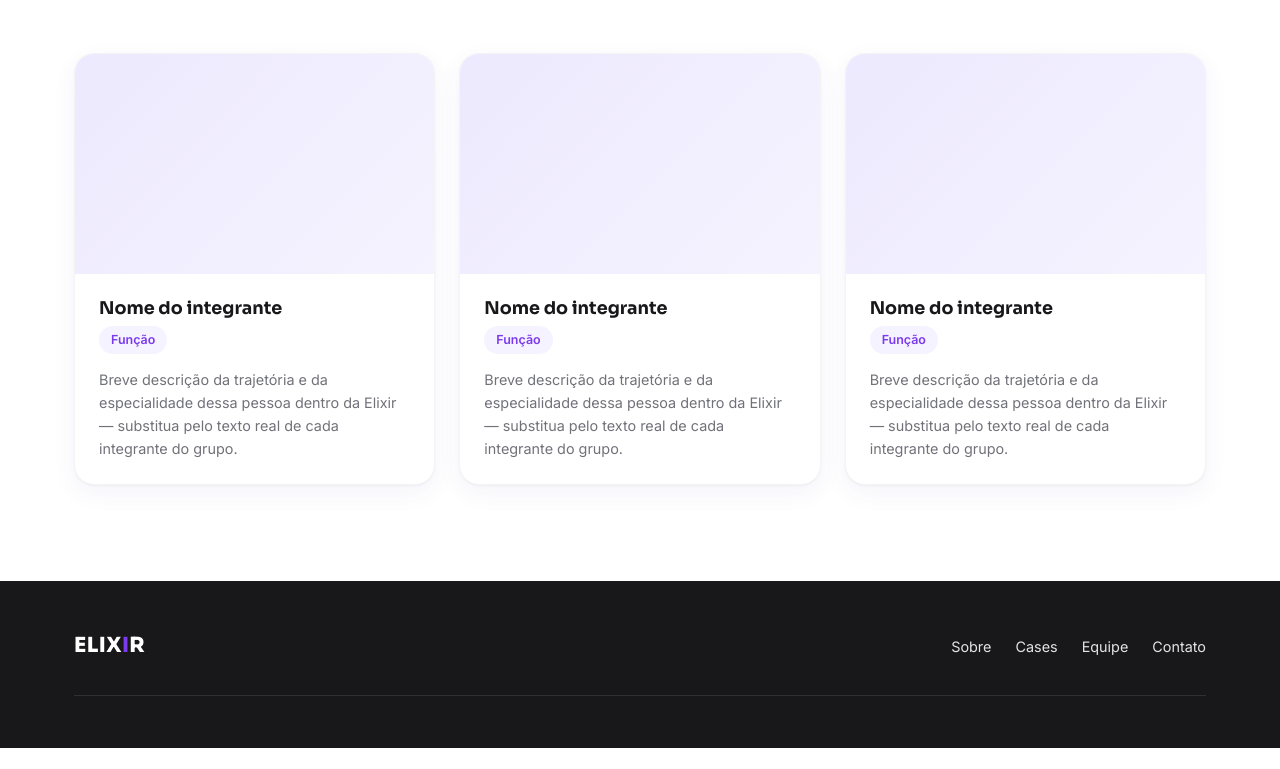
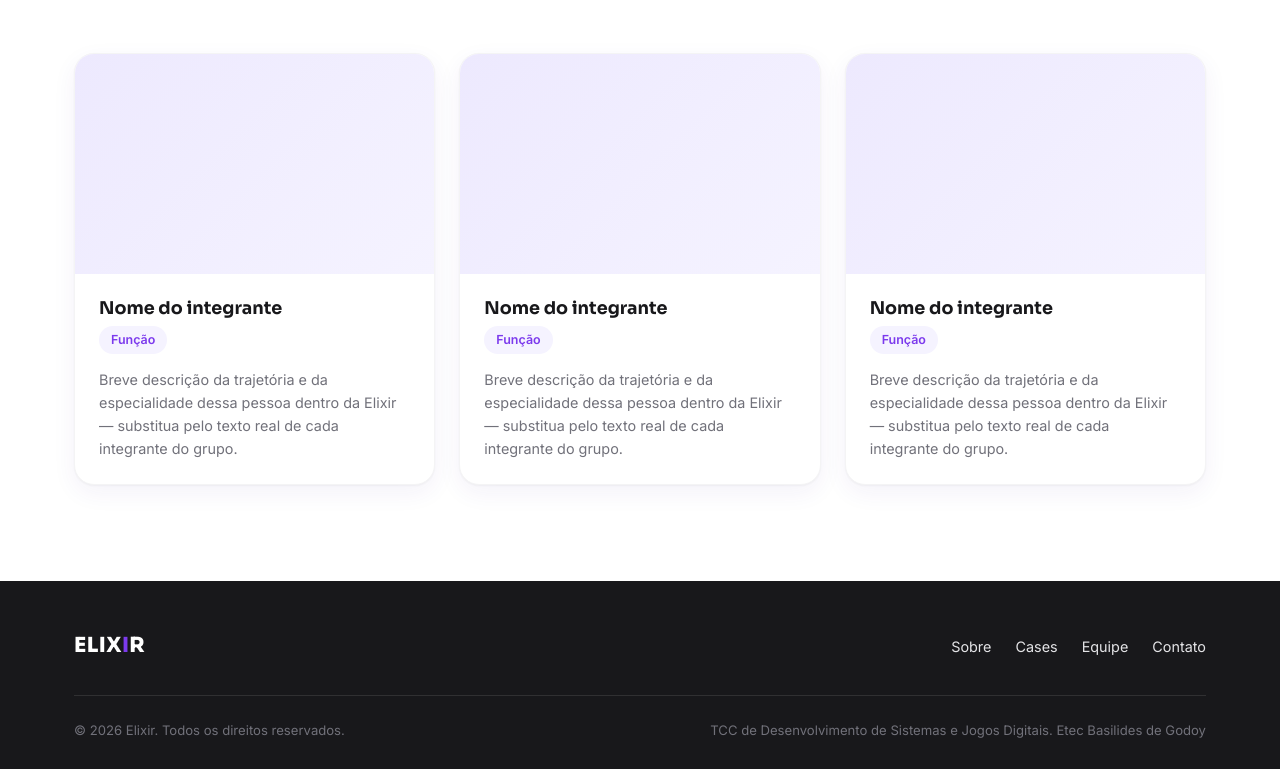
Before and after one commit to ECODRIVEBG/ELIXIR, a plain HTML site: page index.html in a window 1280 px wide. Shown: the part 2157-2926 px from the top of the page. Before the commit the page ends 2905 px from the top, so only its background shows below. Drawn offline with Linux system fonts and the light colour scheme.

Commit message:
colocando linha de direitos no footer com o nome da escola e referenciando TCC de DS e JOGOS

```diff
--- a/index.html
+++ b/index.html
@@ -170,6 +170,10 @@
             <a href="#contato">Contato</a>
         </nav>
     </div>
+    <div class="footer-bottom">
+      <p>© 2026 Elixir. Todos os direitos reservados.</p>
+      <p>TCC de Desenvolvimento de Sistemas e Jogos Digitais. Etec Basilides de Godoy</p>
+    </div>
   </div>
 </footer>
 
```
Lines whose indentation alone changed are shown as unchanged.
